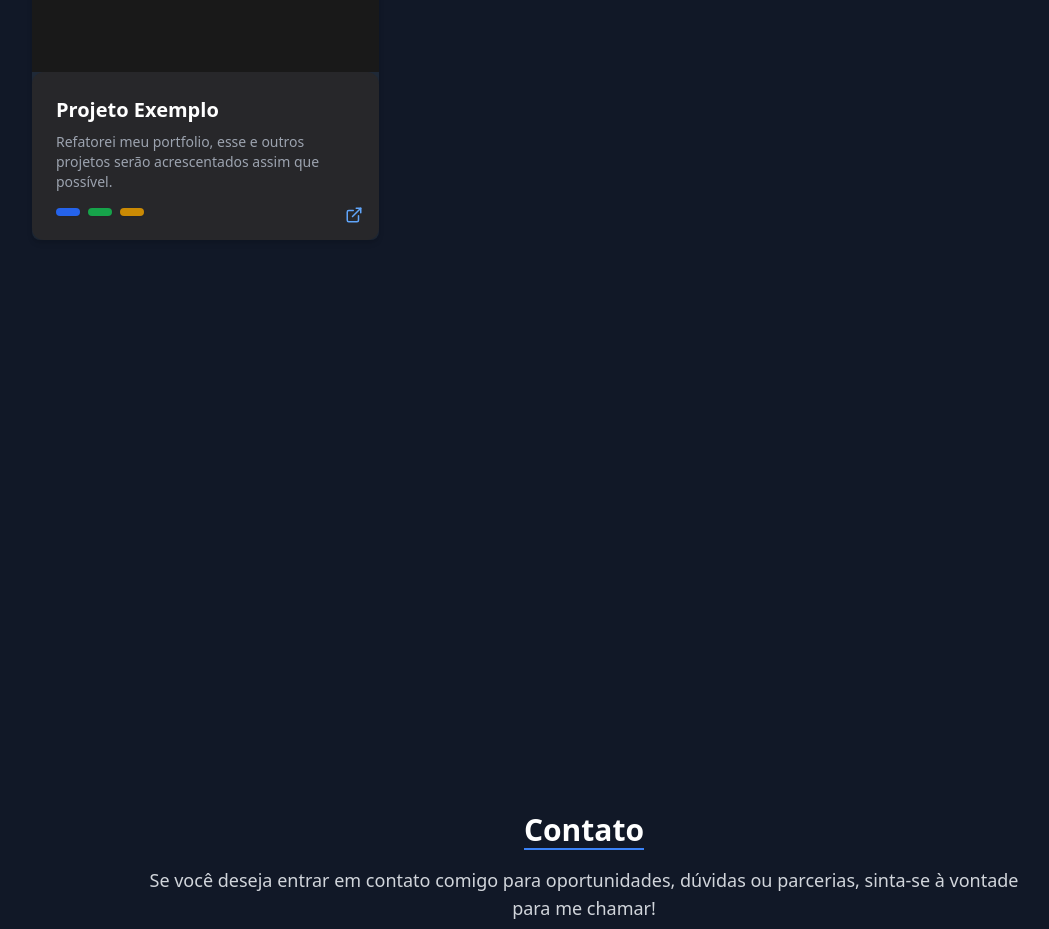
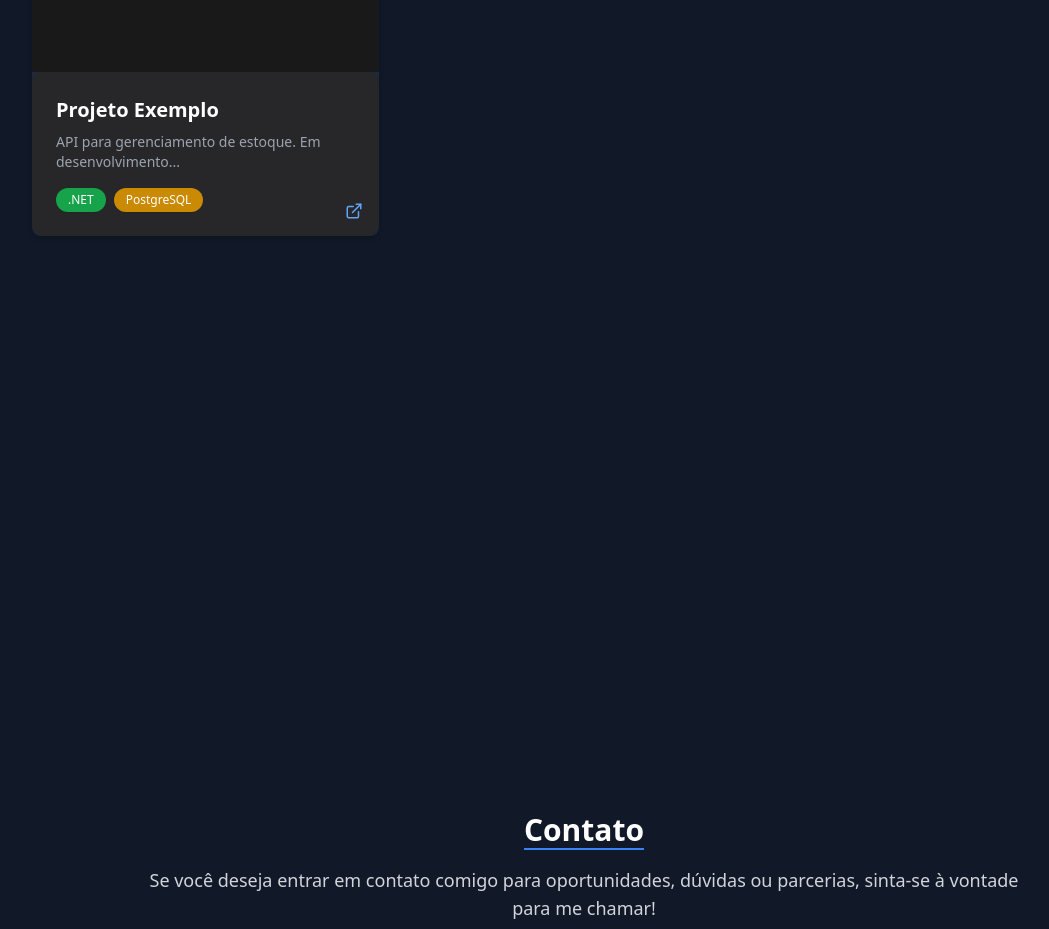
Before and after one commit to Rodrigo2603/Portfolio, a React (Vite) app: page / in a window 1280 px wide. Shown: the part 1860-2789 px from the top of the page, without its empty margins (56-1105 px from the left). Built offline with nearby package versions, Linux system fonts and the light colour scheme.

Commit message:
novo projeto

```diff
--- a/src/components/Projects.jsx
+++ b/src/components/Projects.jsx
@@ -13,28 +13,25 @@ const Projects = () => {
           <div className="bg-gray-800 rounded-lg shadow-md overflow-hidden">
             <img
               src={projetoImg}
-              alt="Projeto Exemplo"
+              alt="Gerenciador de Estoque"
               className="w-full h-48 object-cover"
             />
             <div className="bg-zinc-800 rounded-xl p-6 shadow-lg relative">
             <h3 className="text-xl font-semibold text-white">Projeto Exemplo</h3>
             <p className="text-sm text-gray-400 mt-2">
-                Refatorei meu portfolio, esse e outros projetos serão acrescentados assim que possível.
+                API para gerenciamento de estoque. Em desenvolvimento...
             </p>
 
             <div className="flex flex-wrap gap-2 mt-4">
-                <span className="bg-blue-600 text-white text-xs px-3 py-1 rounded-full shadow-sm font-medium">
-                {/*React*/}
-                </span>
                 <span className="bg-green-600 text-white text-xs px-3 py-1 rounded-full shadow-sm font-medium">
-                {/*Node.js*/}
+                .NET
                 </span>
                 <span className="bg-yellow-600 text-white text-xs px-3 py-1 rounded-full shadow-sm font-medium">
-                {/*PostgreSQL*/}
+                PostgreSQL
                 </span>
             </div>
             <a
-                href="https://github.com/seu-usuario/seu-repo"
+                href="https://github.com/Rodrigo2603/StockManager"
                 target="_blank"
                 rel="noopener noreferrer"
                 className="absolute bottom-4 right-4 text-blue-400 hover:text-blue-500"
```
